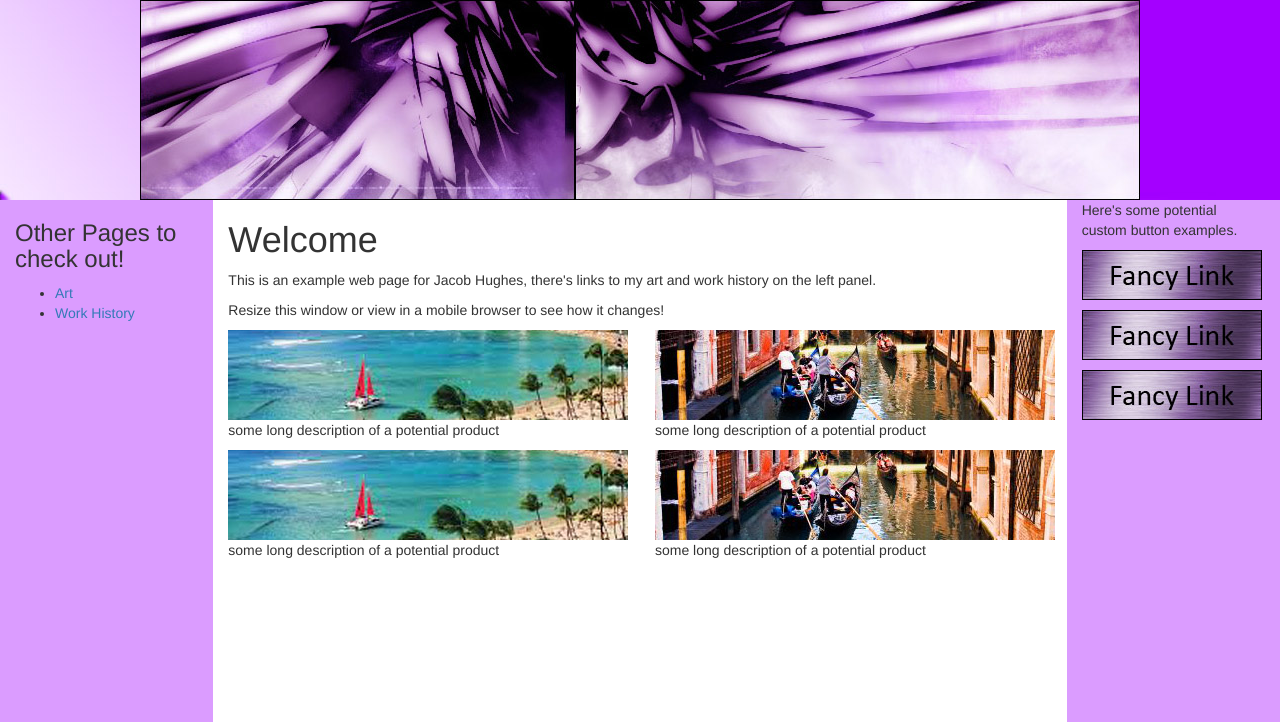
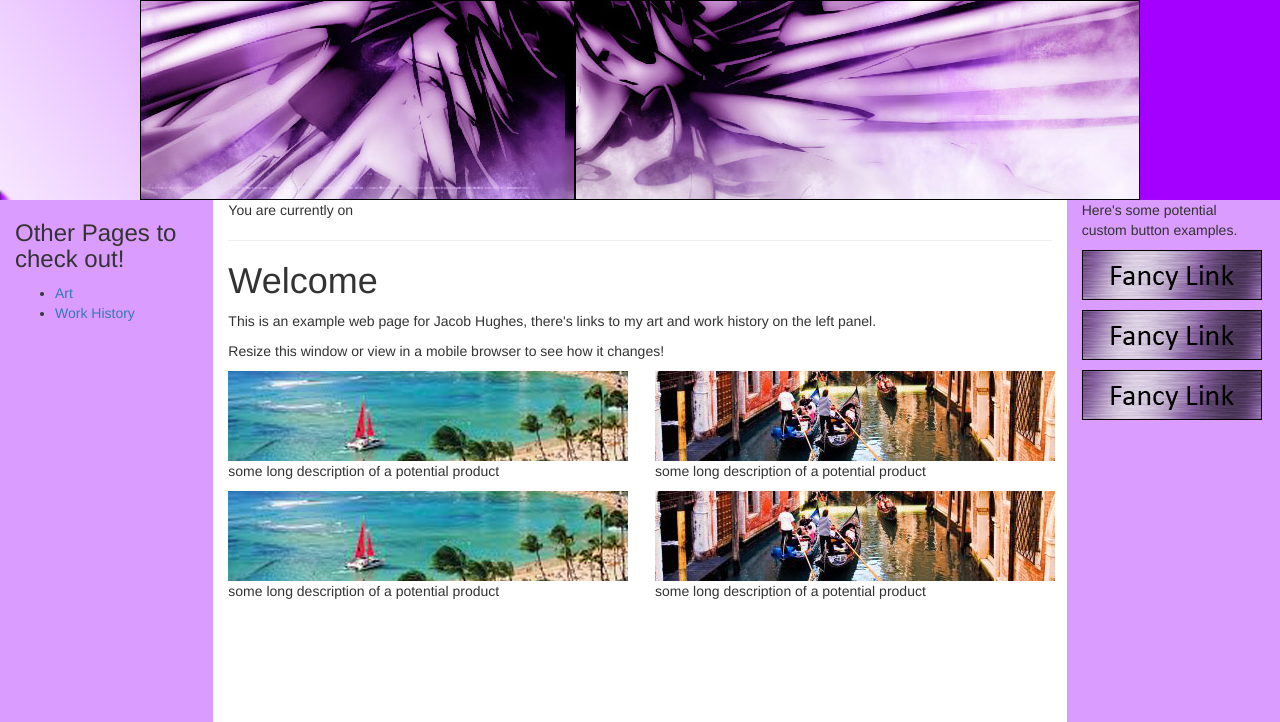
Before and after one commit to Lithiumfire/Lithiumfire.github.io, a plain HTML site: page index.html in a window 1280 px wide. Shown: the top 722 px of the page. Drawn offline with nearby package versions, Linux system fonts and the light colour scheme; files whose address does not match are found by name.

Commit message:
Update index.html

```diff
--- a/index.html
+++ b/index.html
@@ -80,6 +80,8 @@
 
 
      <div class="col-sm-8 contentArea">
+      You are currently on <script>document.write(currentPage)</script>
+      <hr>
       <h1>Welcome</h1>
        <p>
       This is an example web page for Jacob Hughes, there's links to my art and work history on the left panel.
```
